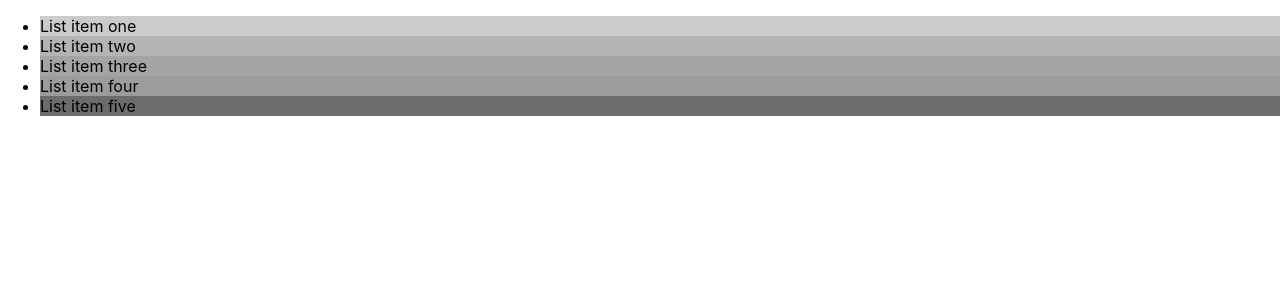
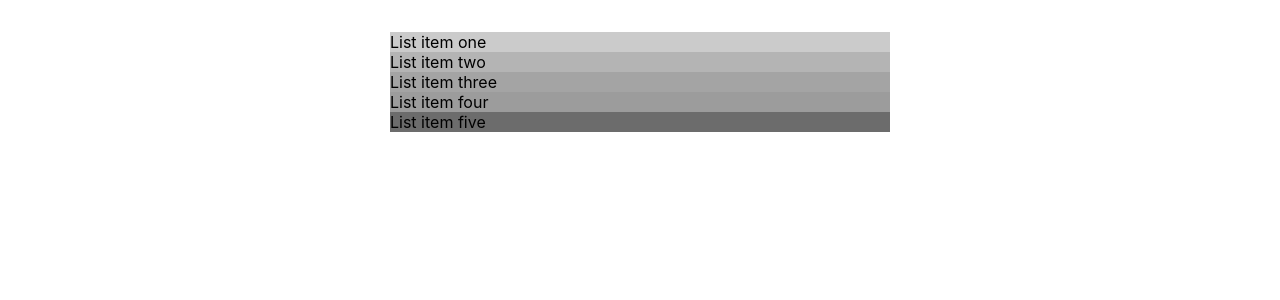
Before and after one commit to ratigumashvili/ol-academy-context-menu, a React (Create React App) app: page / in a window 1280 px wide. Shown: the top 300 px of the page. Built offline with nearby package versions, Linux system fonts and the light colour scheme.

Commit message:
step 3 done

```diff
--- a/src/App.css
+++ /dev/null
@@ -1,38 +0,0 @@
-.App {
-  text-align: center;
-}
-
-.App-logo {
-  height: 40vmin;
-  pointer-events: none;
-}
-
-@media (prefers-reduced-motion: no-preference) {
-  .App-logo {
-    animation: App-logo-spin infinite 20s linear;
-  }
-}
-
-.App-header {
-  background-color: #282c34;
-  min-height: 100vh;
-  display: flex;
-  flex-direction: column;
-  align-items: center;
-  justify-content: center;
-  font-size: calc(10px + 2vmin);
-  color: white;
-}
-
-.App-link {
-  color: #61dafb;
-}
-
-@keyframes App-logo-spin {
-  from {
-    transform: rotate(0deg);
-  }
-  to {
-    transform: rotate(360deg);
-  }
-}
--- a/src/components/ContextMenu.jsx
+++ b/src/components/ContextMenu.jsx
@@ -1,7 +1,14 @@
 import React from "react";
 
-const ContextMenu = ({ text }) => {
-  return <div>{text}</div>;
+const ContextMenu = ({ text, position }) => {
+  return (
+    <div
+      className="context-menu"
+      style={{ top: `${position.y}px`, left: `${position.x}px` }}
+    >
+      {text}
+    </div>
+  );
 };
 
 export default ContextMenu;
--- a/src/components/List.jsx
+++ b/src/components/List.jsx
@@ -5,6 +5,7 @@ import ListItem from "./ListItem";
 
 const List = () => {
   const ulRef = useRef();
+  const [anchor, setAnchor] = useState({ x: 0, y: 0 });
   const [contextBlock, setCotextBlock] = useState(false);
   const [contextText, setContextText] = useState("");
 
@@ -14,7 +15,8 @@ const List = () => {
         e.preventDefault();
         setCotextBlock(true);
         setContextText(e.path[0].innerText);
-        console.log(e.pageX, e.pageY);
+        setAnchor({ x: e.pageX, y: e.pageY });
+        console.log(anchor);
       }
     };
     document.addEventListener("contextmenu", handleRightClick);
@@ -34,12 +36,12 @@ const List = () => {
   }, []);
   return (
     <>
-      <ul ref={ulRef}>
+      <ul ref={ulRef} className="context-wrapper">
         {data.map((item) => (
           <ListItem key={item.id} {...item} />
         ))}
       </ul>
-      {contextBlock && <ContextMenu text={contextText} />}
+      {contextBlock && <ContextMenu text={contextText} position={anchor} />}
     </>
   );
 };
--- a/src/index.css
+++ b/src/index.css
@@ -1,13 +1,34 @@
+* {
+  margin: 0;
+  padding: 0;
+  box-sizing: border-box;
+}
+
 body {
   margin: 0;
-  font-family: -apple-system, BlinkMacSystemFont, 'Segoe UI', 'Roboto', 'Oxygen',
-    'Ubuntu', 'Cantarell', 'Fira Sans', 'Droid Sans', 'Helvetica Neue',
+  font-family: -apple-system, BlinkMacSystemFont, "Segoe UI", "Roboto", "Oxygen",
+    "Ubuntu", "Cantarell", "Fira Sans", "Droid Sans", "Helvetica Neue",
     sans-serif;
   -webkit-font-smoothing: antialiased;
   -moz-osx-font-smoothing: grayscale;
 }
 
 code {
-  font-family: source-code-pro, Menlo, Monaco, Consolas, 'Courier New',
+  font-family: source-code-pro, Menlo, Monaco, Consolas, "Courier New",
     monospace;
 }
+
+.context-wrapper {
+  position: relative;
+  list-style: none;
+  width: 100%;
+  max-width: 500px;
+  margin: 2rem auto;
+}
+
+.context-menu {
+  position: absolute;
+  padding: 15px;
+  border: solid 1px red;
+  background-color: white;
+}
```
